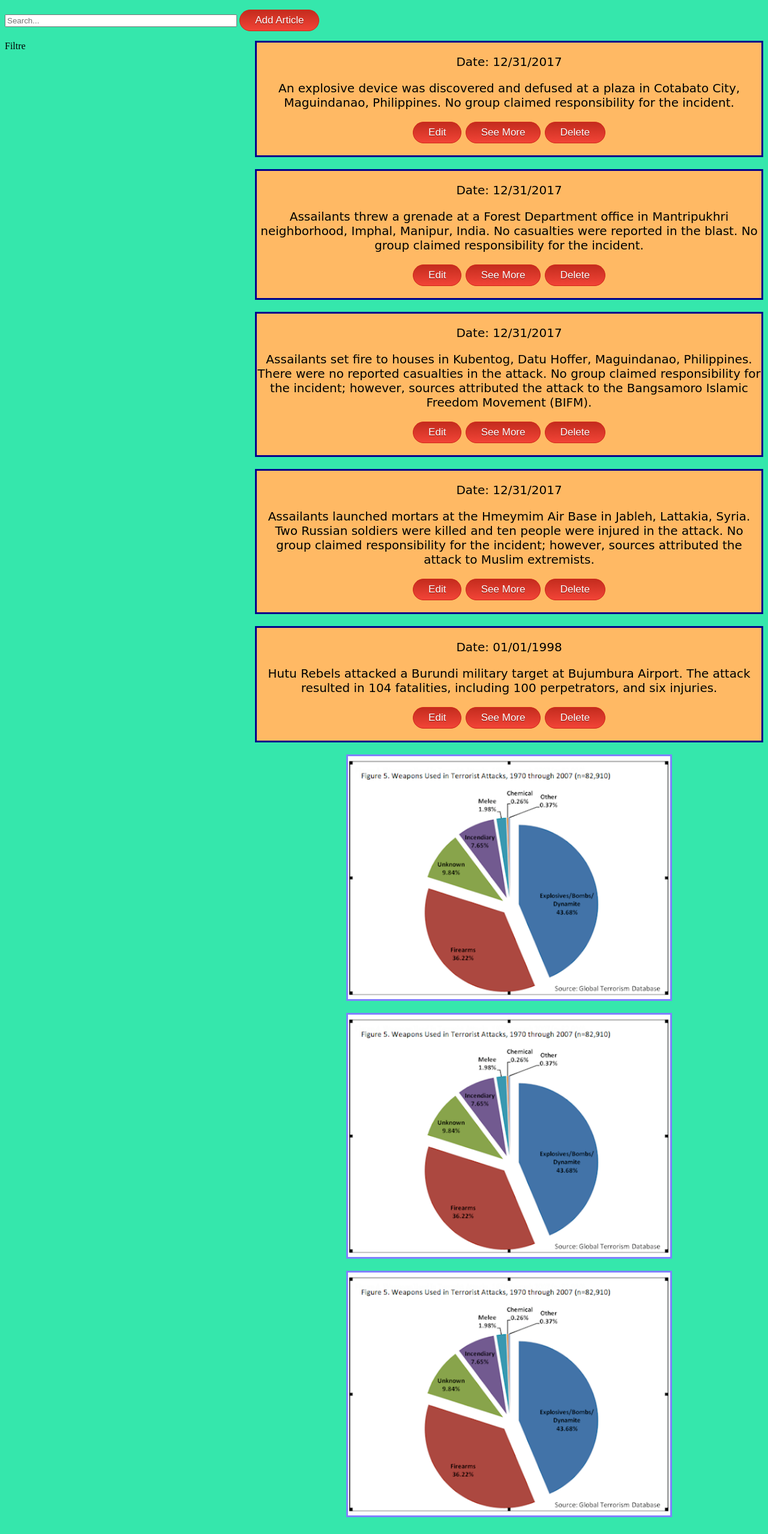
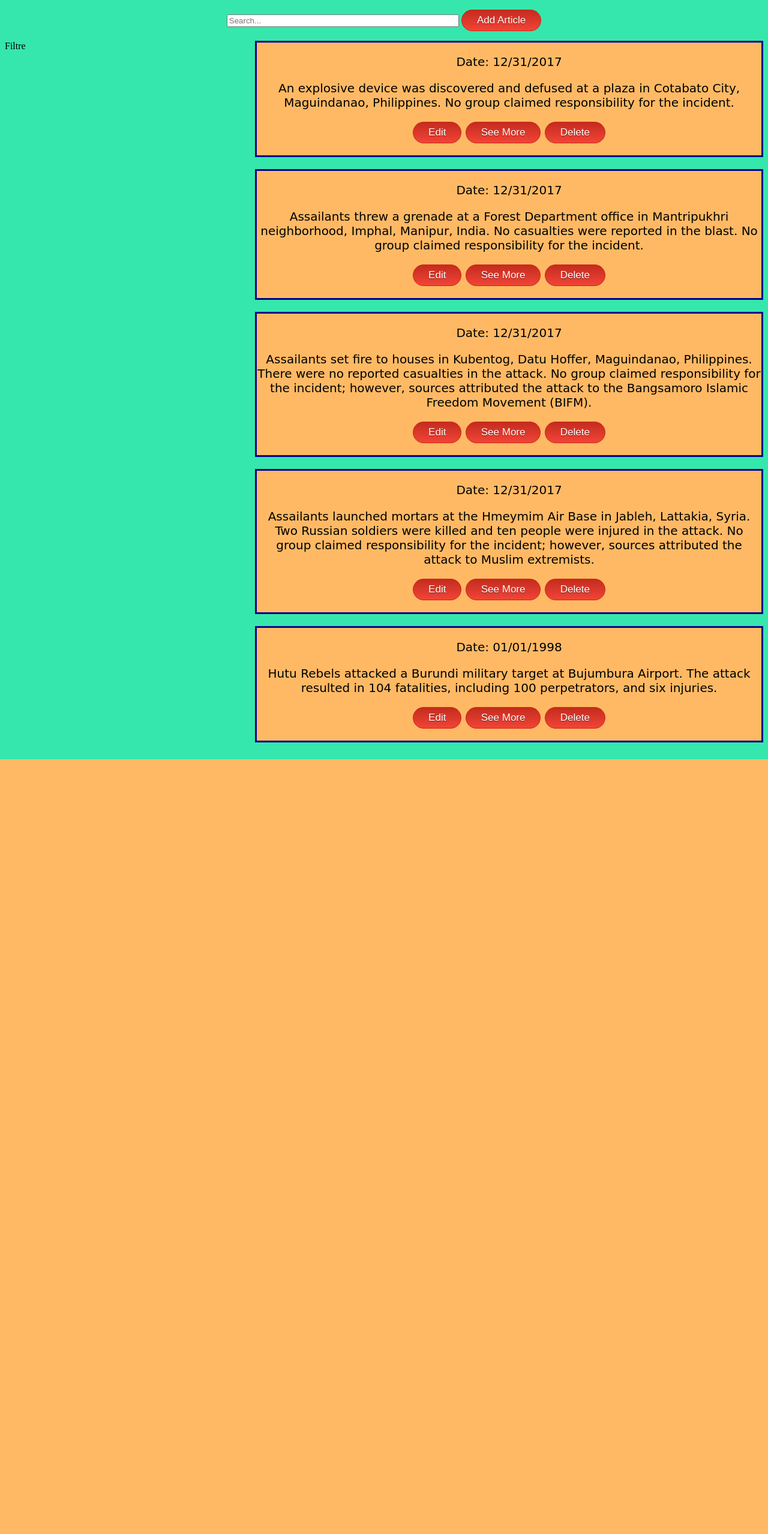
Before and after one commit to OnofreiTudor05/TehnologiiWeb, a PHP site: page /administration.html in a window 1280 px wide. Shown: the whole page at 60% size. After the commit the page ends 1266 px from the top, so only its background shows below. Run offline with PHP 8.4, Linux system fonts and the light colour scheme.

Commit message:
Pagina admin realizata

```diff
--- a/administration.css
+++ b/administration.css
@@ -61,6 +61,30 @@
 	top:1px;
 }
 
+.butonSee1 {
+    background:linear-gradient(to bottom, #c62d1f 5%, #f24437 100%);
+	background-color:#c62d1f;
+	border-radius:18px;
+	border:1px solid #d02718;
+	display:inline-block;
+	cursor:pointer;
+	color:#ffffff;
+	font-family:Arial;
+	font-size:17px;
+	padding:7px 25px;
+	text-decoration:none;
+	text-shadow:0px 1px 0px #810e05;
+}
+.butonSee1:hover {
+	background:linear-gradient(to bottom, #f24437 5%, #c62d1f 100%);
+	background-color:#f24437;
+}
+.butonSee1:active {
+	position:relative;
+	top:1px;
+}
+
+
 #bara{
     background-color: #663399;
     color: red;
--- a/administration.html
+++ b/administration.html
@@ -9,7 +9,7 @@
 
 <body style="background-color:#35e7ac;">
 
-    <p> <input id=baralatime type="text" placeholder="Search..."> <button class="butonSee"> Add Article </button> </p>
+    <p style="text-align: center;"> <input id=baralatime type="text" placeholder="Search..."> <button class="butonSee1"> Add Article </button> </p>
 
     <main id="pagina">
 
@@ -92,18 +92,6 @@
                 </p>
             </article>
 
-            <figure>
-                <img class="grafic" src="Poze/Grafic.png" alt="Grafic">
-            </figure>
-
-            <figure>
-                <img class="grafic" src="Poze/Grafic.png" alt="Grafic">
-            </figure>
-
-            <figure>
-                <img class="grafic" src="Poze/Grafic.png" alt="Grafic">
-            </figure>
-
         </aside>
 
 
```
